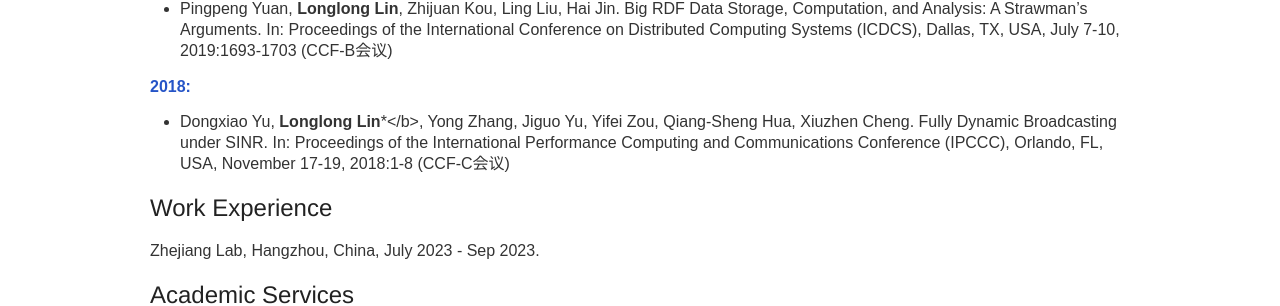
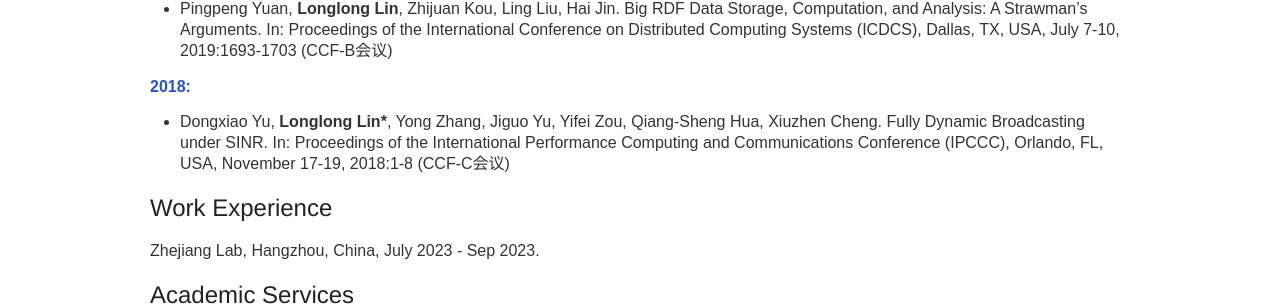
Before and after one commit to longlonglin/longlonglin.github.io, a Jekyll site: the page built from index.md, in a window 1280 px wide. Shown: the part 1375-1681 px from the top of the page. Built offline with Jekyll 4.4.1, drawn with Linux system fonts in a browser that asks for light colours; our own code applies the rules of GitHub Pages for plain Markdown files.

```diff
--- a/index.md
+++ b/index.md
@@ -121,7 +121,7 @@ Pingpeng Yuan, <b>Longlong Lin</b>, Zhijuan Kou, Ling Liu, Hai Jin. Big RDF Data
 
 
 <li>
-Dongxiao Yu, <b>Longlong Lin</b><sup>*</sup></b>, Yong Zhang, Jiguo Yu, Yifei Zou, Qiang-Sheng Hua, Xiuzhen Cheng. Fully Dynamic Broadcasting under SINR. In: Proceedings of the International Performance Computing and Communications Conference (IPCCC), Orlando, FL, USA, November 17-19, 2018:1-8 (CCF-C会议)
+Dongxiao Yu, <b>Longlong Lin<sup>*</sup></b>, Yong Zhang, Jiguo Yu, Yifei Zou, Qiang-Sheng Hua, Xiuzhen Cheng. Fully Dynamic Broadcasting under SINR. In: Proceedings of the International Performance Computing and Communications Conference (IPCCC), Orlando, FL, USA, November 17-19, 2018:1-8 (CCF-C会议)
 </li>
 
 
```
